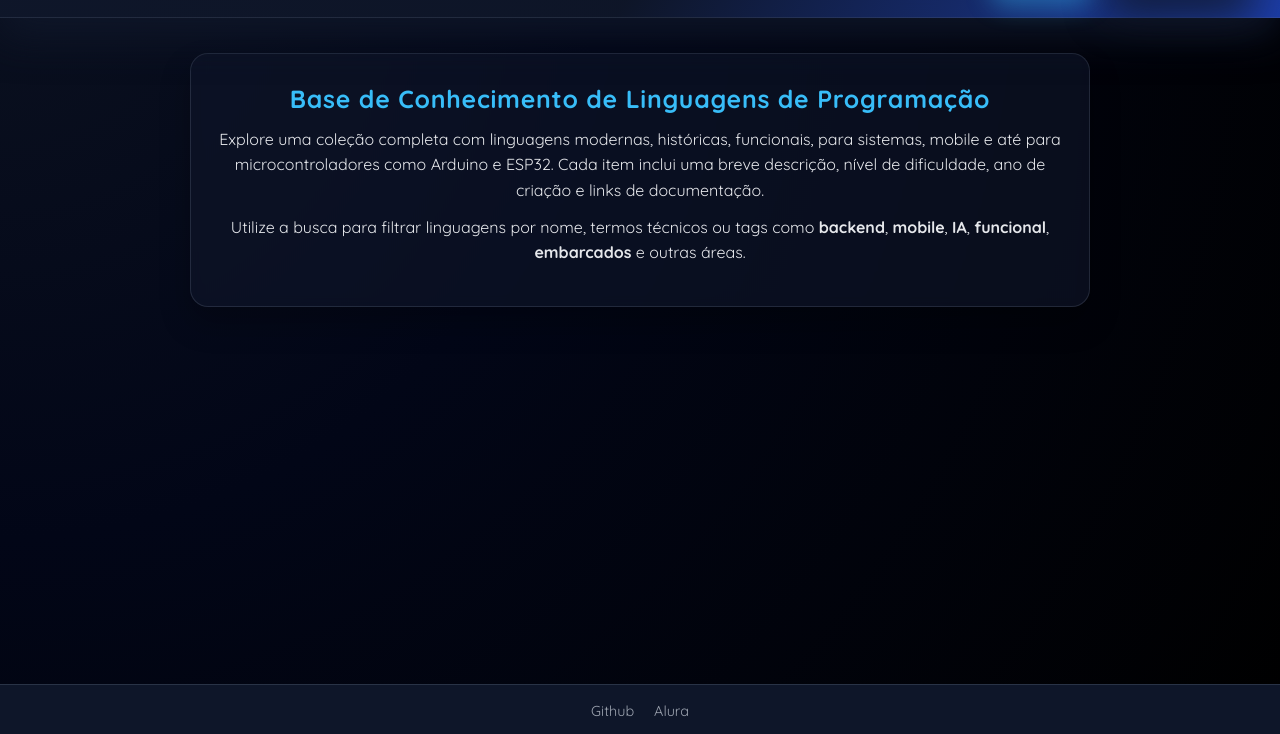
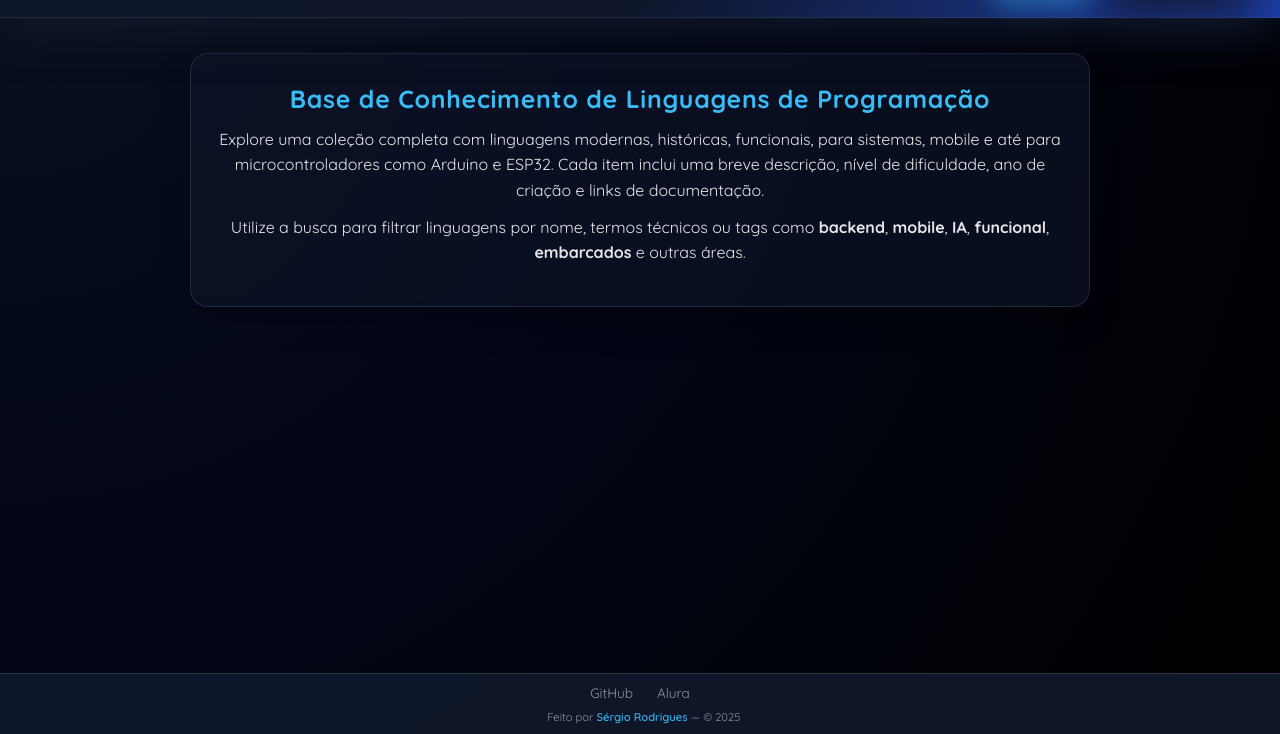
Before and after one commit to sgrodrigues1075/base-de-conhecimento, a plain HTML site: page index.html in a window 1280 px wide. Shown: the part 66-800 px from the top of the page. Drawn offline with Linux system fonts and the light colour scheme.

Commit message:
Footer alterado com assinatura e animado

```diff
--- a/index.html
+++ b/index.html
@@ -5,6 +5,10 @@
     <meta name="viewport" content="width=device-width, initial-scale=1.0" />
     <meta http-equiv="X-UA-Compatible" content="IE=edge" />
     <link rel="stylesheet" href="style.css" />
+    <link
+      href="https://fonts.googleapis.com/css2?family=Inter:wght@300;400;500;600&display=swap"
+      rel="stylesheet"
+    />
 
     <title>Base de Conhecimento</title>
   </head>
@@ -55,9 +59,23 @@
 
     <footer class="footer">
       <ul class="footer-links">
-        <li><a href="https://github.com/guilhermeonrails">Github</a></li>
-        <li><a href="https://www.alura.com.br/">Alura</a></li>
+        <li>
+          <a
+            href="https://github.com/sgrodrigues1075/base-de-conhecimento/"
+            target="_blank"
+          >
+            GitHub
+          </a>
+        </li>
+        <li>
+          <a href="https://www.alura.com.br/" target="_blank"> Alura </a>
+        </li>
       </ul>
+
+      <p class="assinatura">
+        Feito por <strong>Sérgio Rodrigues</strong> — ©
+        <span id="anoAtual"></span>
+      </p>
     </footer>
 
     <script src="script.js"></script>
--- a/script.js
+++ b/script.js
@@ -118,3 +118,6 @@ campoBusca.addEventListener("keyup", function(event) {
     iniciarBusca(); // chama a busca
   }
 });
+
+// Atualiza automaticamente o ano no footer
+document.getElementById("anoAtual").textContent = new Date().getFullYear();
--- a/style.css
+++ b/style.css
@@ -415,14 +415,19 @@ body.light-theme .card:hover {
   }
 }
 
-/* ==============================
-   FOOTER
-   ============================== */
+
+/* ============================== FOOTER ============================== */
 .footer {
   border-top: 1px solid rgba(148, 163, 184, 0.2);
-  background: rgba(15, 23, 42, 0.98);
-  padding: 0.9rem 1.25rem;
+  background: rgba(15, 23, 42, 0.97);
+  padding: 0.6rem 1.25rem;         /* menos alto = mais discreto */
   color: var(--tertiary-color);
+
+  display: flex;
+  flex-direction: column;
+  align-items: center;
+  gap: 0.4rem;                     /* espaço pequeno entre links e assinatura */
+  font-size: 0.8rem;               /* base menor para tudo */
 }
 
 .footer-links {
@@ -430,24 +435,83 @@ body.light-theme .card:hover {
   display: flex;
   flex-wrap: wrap;
   justify-content: center;
-  gap: 1.25rem;
+  gap: 1.5rem;
 }
 
 .footer-links a {
   color: var(--tertiary-color);
   text-decoration: none;
-  font-size: 0.9rem;
-  transition: color var(--transition-fast), transform var(--transition-fast);
+  font-size: 0.85rem;
+  transition: color var(--transition-fast), transform var(--transition-fast), opacity var(--transition-fast);
+  opacity: 0.9;
 }
 
 .footer-links a:hover {
   color: var(--primary-color);
   transform: translateY(-1px);
+  opacity: 1;
 }
 
-/* ==============================
-   RESPONSIVO
-   ============================== */
+/* Texto da assinatura */
+.assinatura {
+  text-align: center;
+  font-size: 0.7rem;          /* menor ainda */
+  color: var(--tertiary-color);
+  opacity: 0.9;               /* um pouquinho mais suave */
+  margin-top: 0.2rem;         /* aproxima dos links, fica mais compacto */
+
+   /* Animação discreta */
+  animation: assinaturaPasseando 83s ease-in-out infinite;
+}
+
+/* Animação suave para a assinatura passear pelo rodapé */
+@keyframes assinaturaPasseando {
+  0%   { transform: translateX(0); }         /* centro */
+  33%  { transform: translateX(55px); }      /* pequeno desvio para direita */
+  66%  { transform: translateX(-55px); }     /* pequeno desvio para esquerda */
+  100% { transform: translateX(0); }         /* volta ao centro */
+}
+
+
+.assinatura strong {
+  color: var(--primary-color);
+  font-weight: 600;
+}
+
+/* ======================= FOOTER NO TEMA CLARO  ======================= */
+body.light-theme .footer {
+  background: rgba(248, 250, 252, 0.98);  /* quase branco */
+  border-top: 1px solid #d4dae3;         /* contraste maior */
+  color: #475569;                         /* cinza mais escuro → melhor leitura */
+  box-shadow: 0 -4px 14px rgba(0, 0, 0, 0.06);
+}
+
+body.light-theme .footer-links a {
+  color: #475569;                         /* mais contraste */
+  font-weight: 500;                       /* leve negrito para leitura */
+}
+
+body.light-theme .footer-links a:hover {
+  color: var(--primary-color);
+}
+
+/* Assinatura mais legível no tema claro */
+body.light-theme .assinatura {
+  font-family: "Inter", sans-serif;
+  font-weight: 500;       /* mais cheia, sem ficar pesada */
+  font-size: 0.72rem;     /* pequena, porém mais visível */
+  color: #374151;         /* cinza escuro suave */
+  letter-spacing: 0.1px;  /* melhora definição */
+}
+
+
+
+body.light-theme .assinatura strong {
+  color: var(--primary-color);            /* seu nome com destaque */
+}
+
+
+/* ==============================  RESPONSIVO   ============================== */
 @media (max-width: 768px) {
   header {
     flex-direction: column;
@@ -502,9 +566,7 @@ body.light-theme .card:hover {
   }
 }
 
-/* ============================================
-   SEÇÃO DE INTRODUÇÃO
-   ============================================ */
+
 /* ============================================ SEÇÃO DE INTRODUÇÃO ============================================ */
 .intro {
   margin: 2.2rem auto 1.2rem;
```
